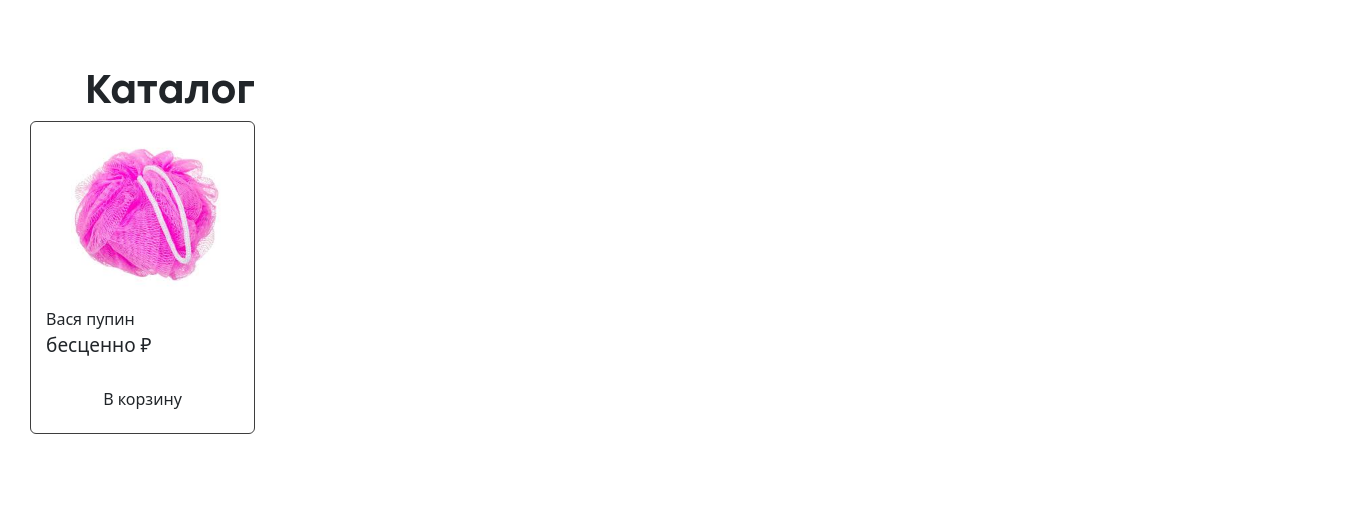
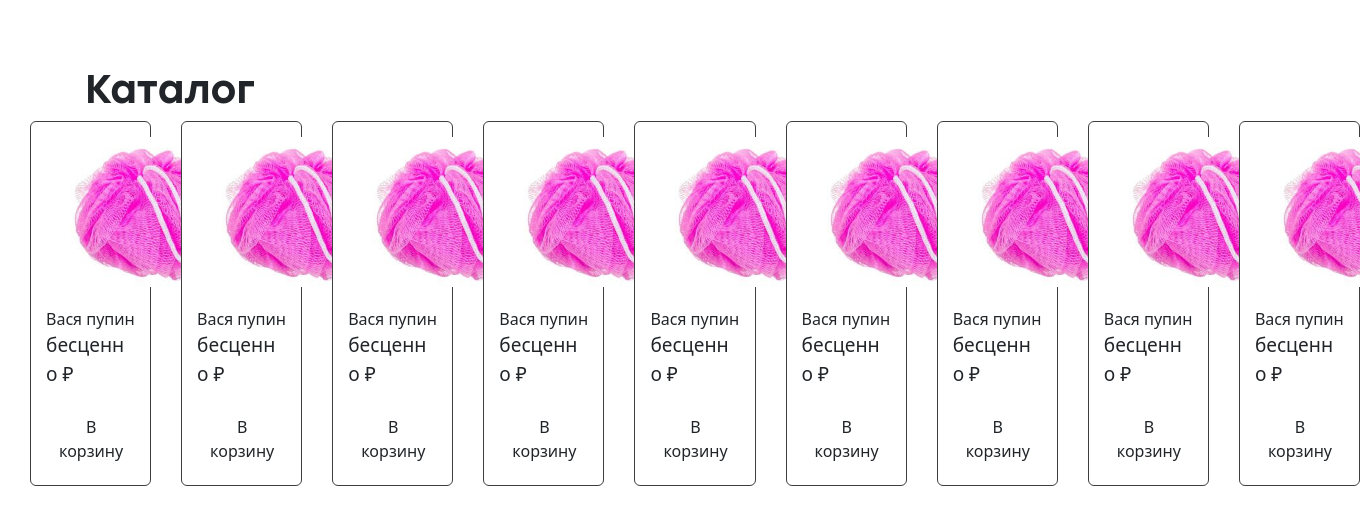
Before and after one commit to zlinkkk/e_shop_, a Django app: page /catalog/ in a window 1360 px wide. Shown: the part 56-581 px from the top of that part. Run offline with Django 4.2, Linux system fonts and the light colour scheme; the page is wider than the window, and the part outside it is not shown.

Commit message:
minor changes

```diff
--- a/e_shop/goods/templates/goods/catalog.html
+++ b/e_shop/goods/templates/goods/catalog.html
@@ -7,7 +7,7 @@
 
 {% block content%}
     <h1 class="head">Каталог</h1>
-
+    <div class = 'wrap'>
       {% for product in products %}
         {% if product.category == 'Категория 1' %}
           <div class="card">
@@ -20,4 +20,5 @@
             </div>
           {% endif %}
       {% endfor %}
+    </div>
 {% endblock %}
--- a/e_shop/goods/views.py
+++ b/e_shop/goods/views.py
@@ -10,7 +10,47 @@ def catalog(request):
                 'name': 'Вася пупин',
                 'price': 'бесценно',
                 'category': 'Категория 1'
-                }
+                },
+            {
+                'name': 'Вася пупин',
+                'price': 'бесценно',
+                'category': 'Категория 1'
+                },
+            {
+                'name': 'Вася пупин',
+                'price': 'бесценно',
+                'category': 'Категория 1'
+                },
+            {
+                'name': 'Вася пупин',
+                'price': 'бесценно',
+                'category': 'Категория 1'
+                },
+            {
+                'name': 'Вася пупин',
+                'price': 'бесценно',
+                'category': 'Категория 1'
+                },
+            {
+                'name': 'Вася пупин',
+                'price': 'бесценно',
+                'category': 'Категория 1'
+                },
+            {
+                'name': 'Вася пупин',
+                'price': 'бесценно',
+                'category': 'Категория 1'
+                },
+            {
+                'name': 'Вася пупин',
+                'price': 'бесценно',
+                'category': 'Категория 1'
+                },
+            {
+                'name': 'Вася пупин',
+                'price': 'бесценно',
+                'category': 'Категория 1'
+                },
         ]
     })
 
--- a/e_shop/static/css/catalog.css
+++ b/e_shop/static/css/catalog.css
@@ -9,6 +9,11 @@
     margin-top: 65px;
     margin-left: 85px;
     font-family: 'Stolzl Medium';
+}
+
+.wrap {
+    display: flex;
+    align-items: center;
 }
 
 .card {
```
Lines whose indentation alone changed are shown as unchanged.
